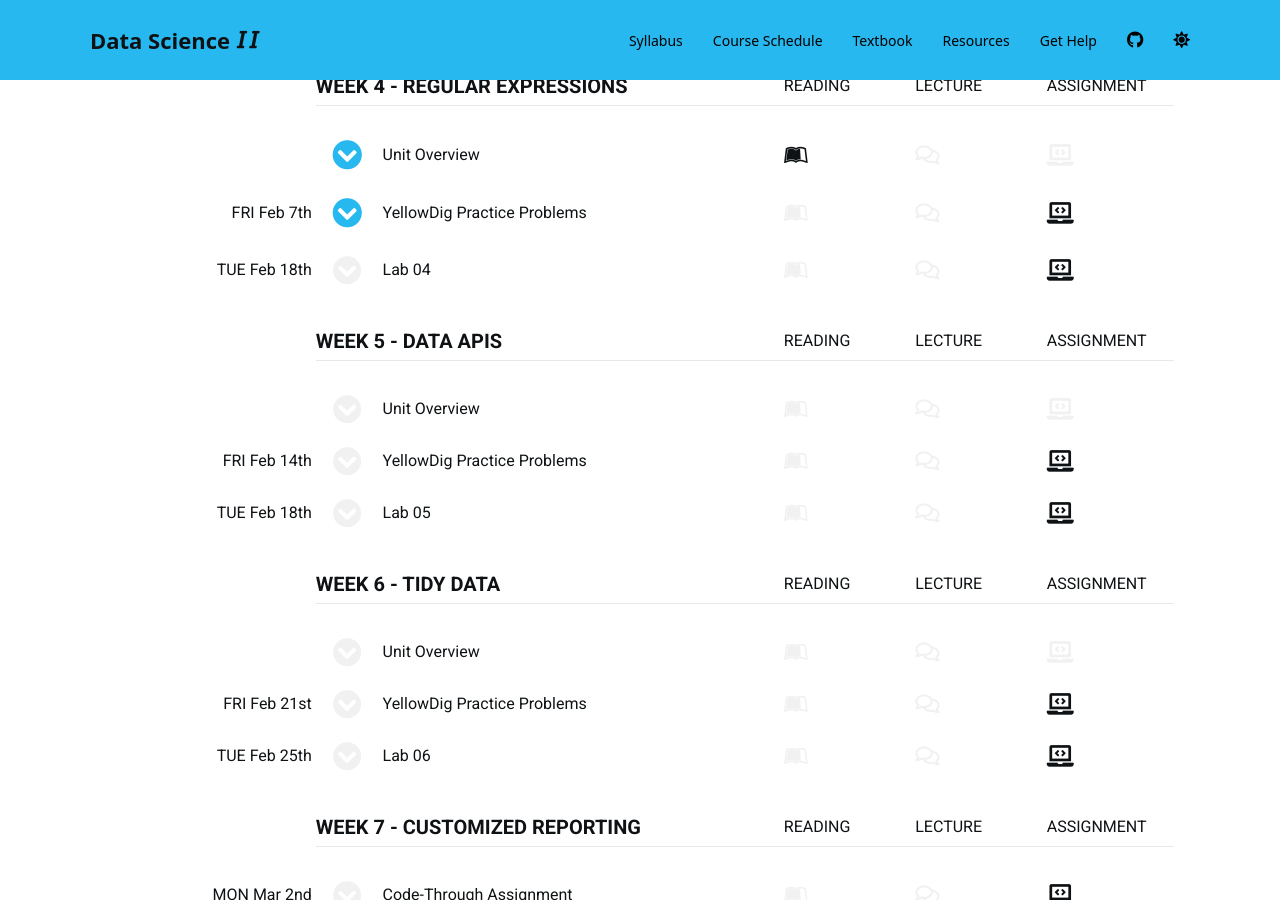
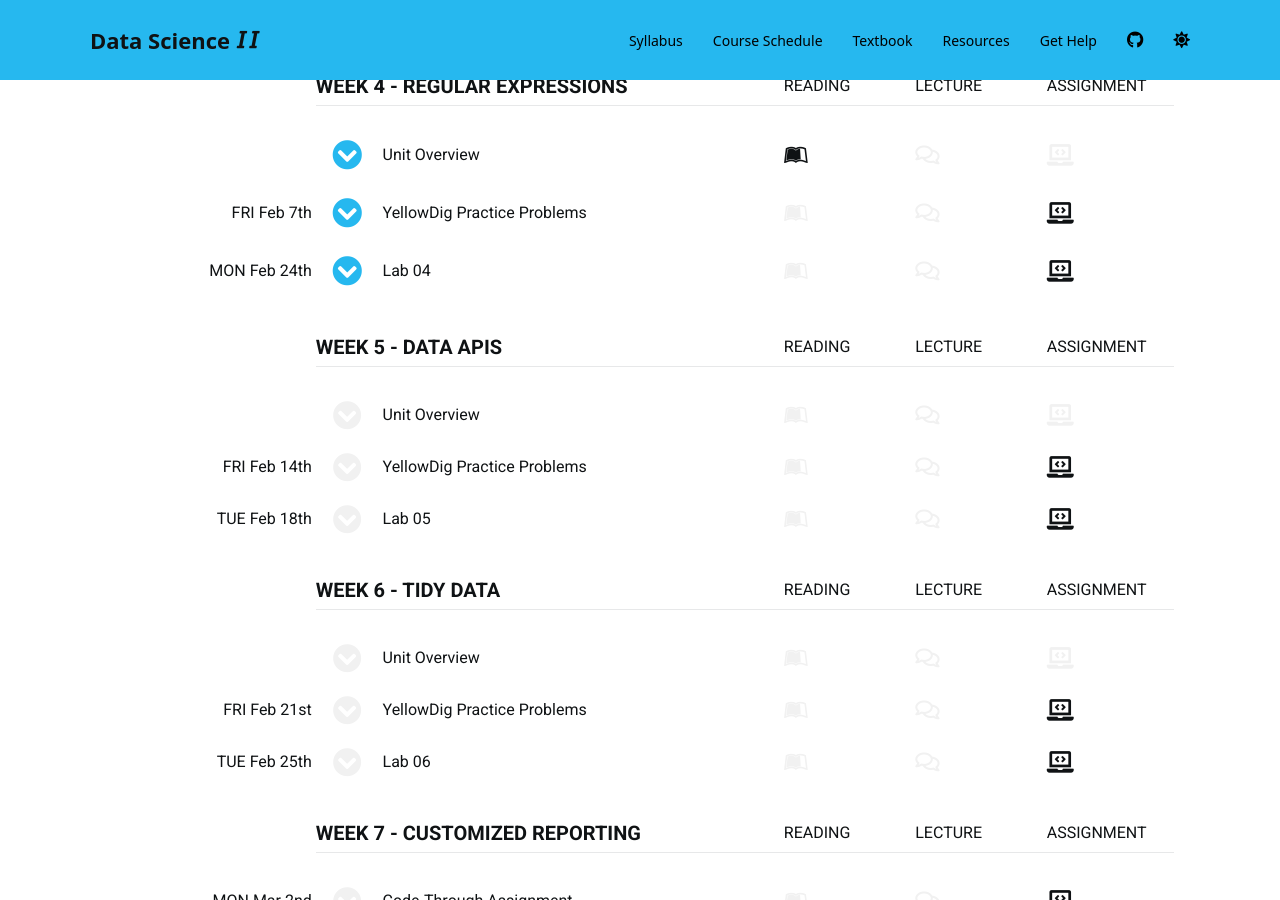
Before and after one commit to DS4PS/cpp-527-spr-2020, a Jekyll site: the page built from schedule.md, in a window 1280 px wide and 900 px high, scrolled down 1340 px. Built offline with Jekyll 4.4.1, drawn with Linux system fonts in a browser that asks for light colours; nearby versions of some CDN libraries; a script bundle is joined from its source files by our own code; library files that are not in the unit come from our copies; a style sheet for code colours, icons or effects is not loaded.

Commit message:
Update schedule.md

```diff
--- a/schedule.md
+++ b/schedule.md
@@ -925,13 +925,13 @@
 
 
 
-*** { @unit = "TUE Feb 18th", @title = "Lab 04", @assignment  }
+*** { @unit = "MON Feb 24th", @title = "Lab 04", @assignment, @foldout  }
 
 
 <br>
 <br>
 
-## Lab-04 -
+## Lab-04 - Text Analysis
 
 
 <a class="uk-button uk-button-default" href="https://ds4ps.org/cpp-527-spr-2020/labs/lab-04-instructions.html">LAB-04 Instructions</a>
```
